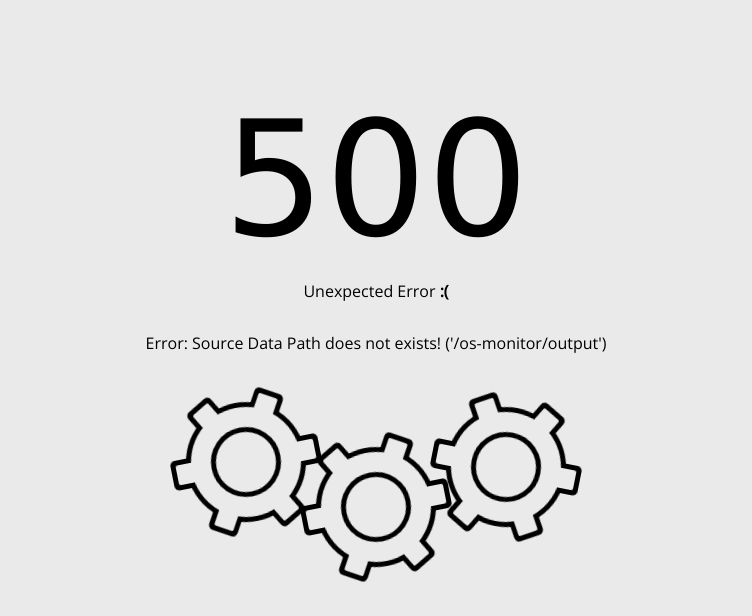
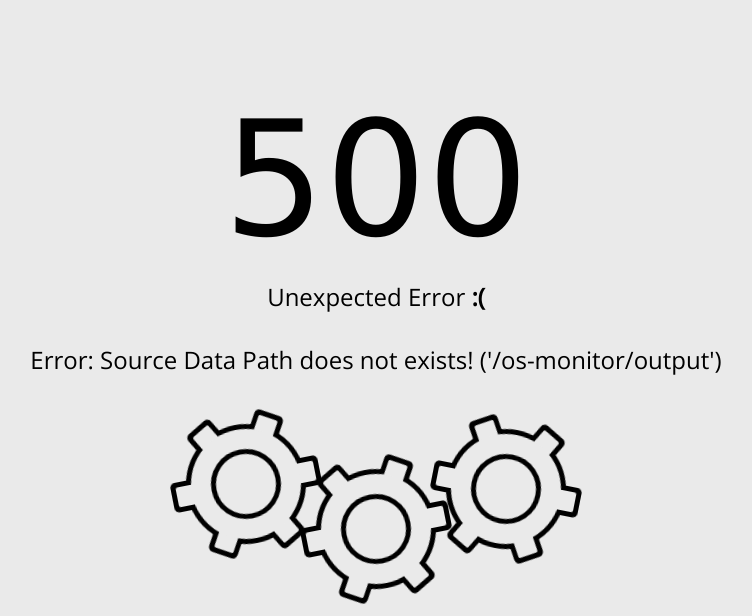
Before and after one commit to jachiev8a/linux-server-tools, a Flask app: page /disk in a window 1280 px wide. Shown: the top 616 px of the page, without its empty margins (264-1016 px from the left). Run offline with Flask 2, Linux system fonts and the light colour scheme; some libraries are stand-ins or nearby versions.

Commit message:
added layout support to html to work as template (FIX)

```diff
--- a/static/css/layout.css
+++ b/static/css/layout.css
@@ -1,4 +1,3 @@
-.google-font-16 {
+.google-font {
   font-family: 'Open Sans', sans-serif;
-  font-size: 16px;
 }
--- a/templates/error_500.html
+++ b/templates/error_500.html
@@ -9,8 +9,8 @@
 {% block body_content %}
 <body class="loading">
   <h1>500</h1>
-  <h2 class="google-font-16">Unexpected Error <b>:(</b></h2>
-  <h2 class="google-font-16">Error: {{ error_msg }}</h2>
+  <h2 class="google-font">Unexpected Error <b>:(</b></h2>
+  <h2 class="google-font">Error: {{ error_msg }}</h2>
   </br>
   <div class="gears">
     <div class="gear one">
```
